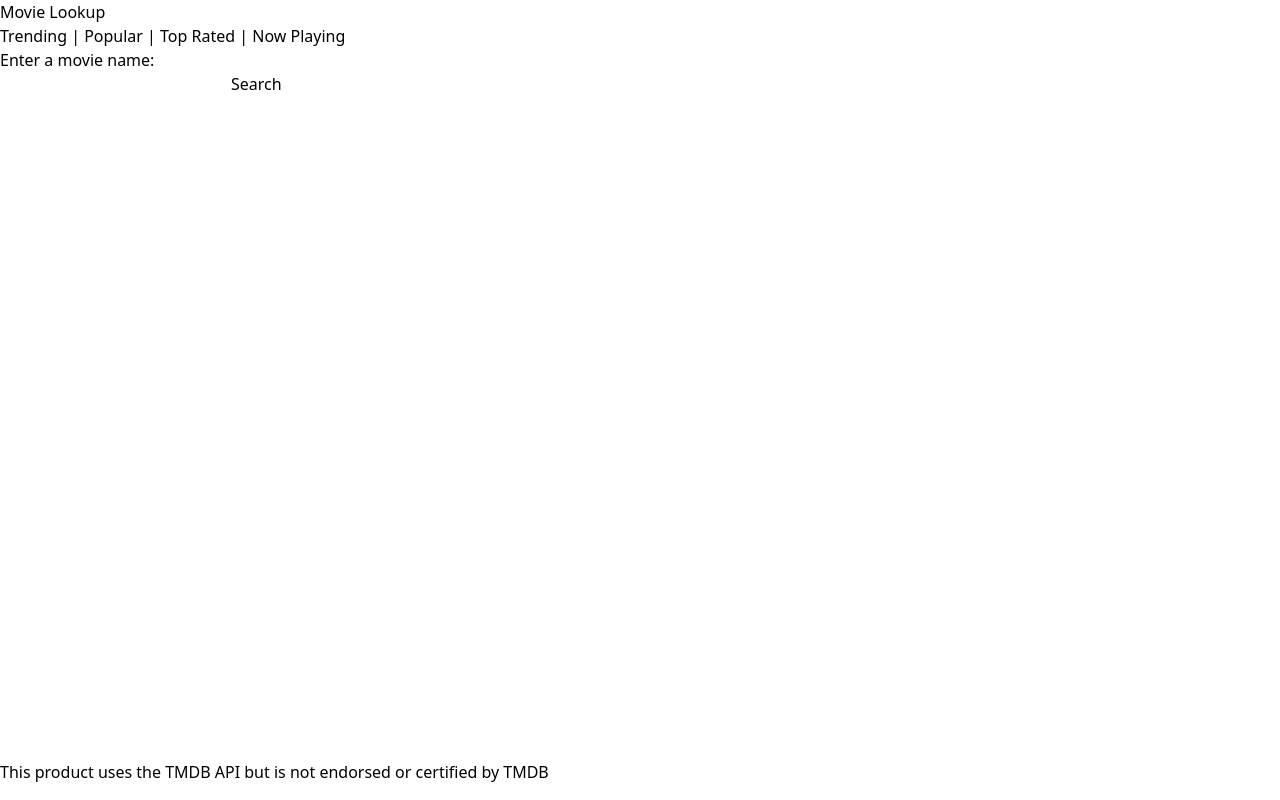
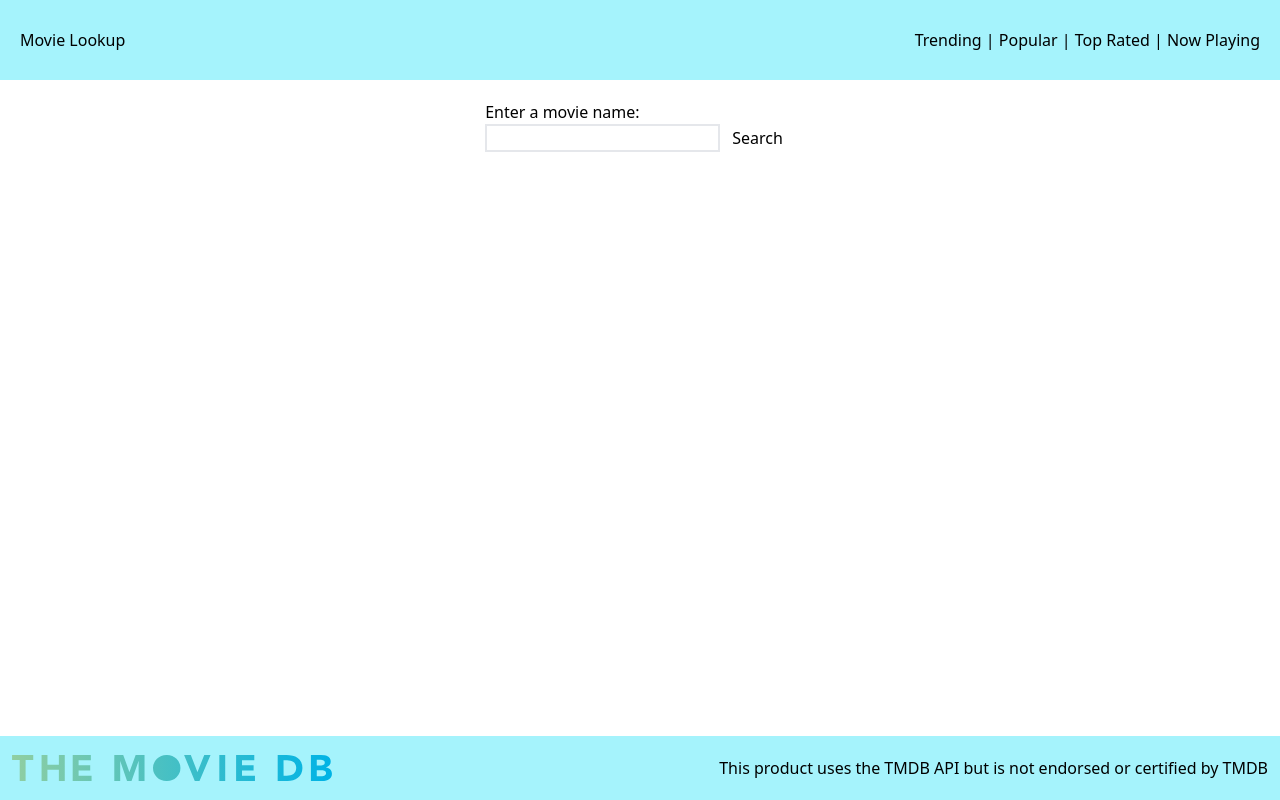
Before and after one commit to TOVTC/vue3-movie-lookup, a Vue app: page / in a window 1280 px wide. Built offline with nearby package versions, Linux system fonts and the light colour scheme; no server answers.

Commit message:
basic styling to app.vue

```diff
--- a/src/App.vue
+++ b/src/App.vue
@@ -4,7 +4,7 @@ import { RouterLink, RouterView } from 'vue-router'
 
 <template>
   <div id="page-container">
-      <header>
+      <header class="flex flex-wrap justify-between items-center h-20 p-5 bg-cyan-200">
             <RouterLink :to="{ name: 'home' }"><h1>Movie Lookup</h1></RouterLink>
           <nav>
             <RouterLink :to="{ name: 'trending' }">Trending</RouterLink> |
@@ -13,11 +13,11 @@ import { RouterLink, RouterView } from 'vue-router'
             <RouterLink :to="{ name: 'now-playing' }">Now Playing</RouterLink>
           </nav>
       </header>
-      <div id="content-wrap">
+      <div id="content-wrap" class="m-5">
         <RouterView />
       </div>
-    <footer id="footer">
-        <!-- <img src="@/assets/tmdb.svg" id="logo"/> -->
+    <footer id="footer" class="flex flex-wrap justify-between items-center p-3 bg-cyan-200">
+        <img src="@/assets/tmdb.svg" id="logo" class="max-w-xs"/>
         <p>This product uses the TMDB API but is not endorsed or certified by TMDB</p>
     </footer>
   </div>
@@ -30,13 +30,13 @@ import { RouterLink, RouterView } from 'vue-router'
 }
 
 #content-wrap {
-  padding-bottom: 2.5rem;
+  padding-bottom: 4rem;
 }
 
 #footer {
   position: absolute;
   bottom: 0;
   width: 100%;
-  height: 2.5rem;
+  height: 4rem;
 }
 </style>
--- a/src/views/HomeView.vue
+++ b/src/views/HomeView.vue
@@ -13,12 +13,12 @@
 </script>
 
 <template>
-  <main>
+  <main class="flex justify-center items-center">
     <form id="search-form" @submit.prevent="search">
         <label for="movie-name">Enter a movie name:</label><br/>
-        <input type="text" id="search" v-model="movieName">
+        <input type="text" id="search" v-model="movieName" class="border-2">
         <!-- <RouterLink :to="{ name: 'results', params: { movieName: movieName } }"><button type="submit">Search</button></RouterLink> -->
-        <button type="submit">Search</button>
+        <button type="submit" class="px-3">Search</button>
     </form>
   </main>
 </template>
```
